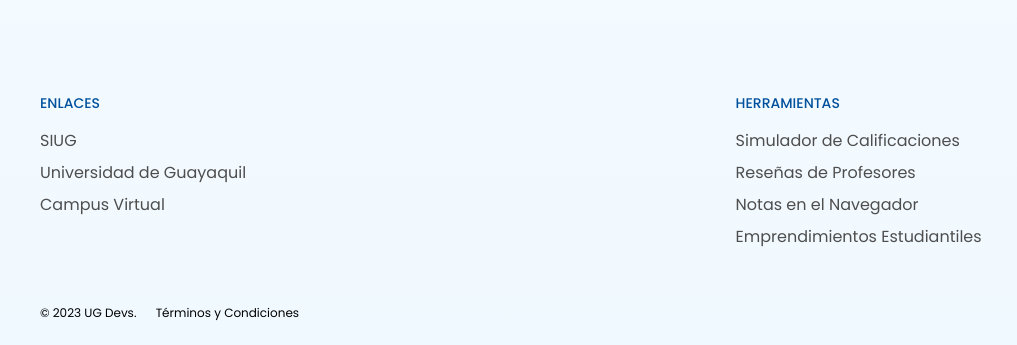
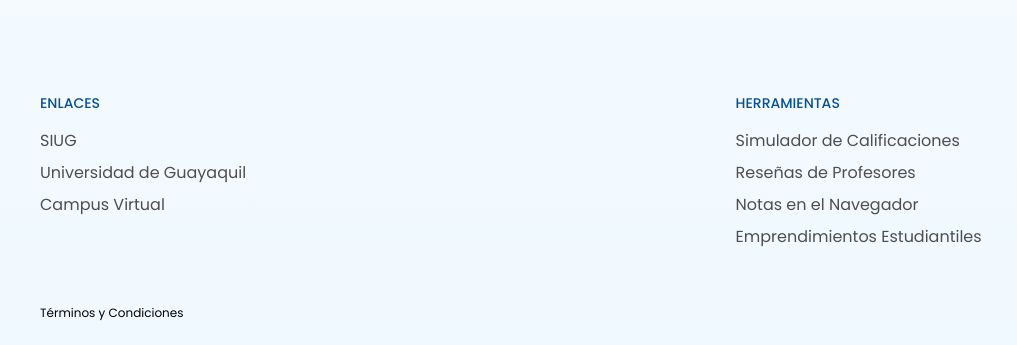
Before and after one commit to anthonysanlucas/ugdevs, an Astro site: page / in a window 1280 px wide. Shown: the part 1137-1482 px from the top of the page, 0-1017 px from the left. Built offline with nearby package versions, Linux system fonts and the light colour scheme; Astro itself is replaced by a stand-in of ours; what tailwindcss-animated would draw is missing.

Commit message:
Remove copyright notice from footer

```diff
--- a/src/components/FooterPage.astro
+++ b/src/components/FooterPage.astro
@@ -100,7 +100,6 @@
   </div>
   <div class="flex justify-between flex-wrap gap-x-4 mt-14 text-xs">
     <div class="space-x-4">
-      <span>© 2023 UG Devs.</span>
       <a href="/terminos-condiciones">Términos y Condiciones</a>
     </div>
 
```
